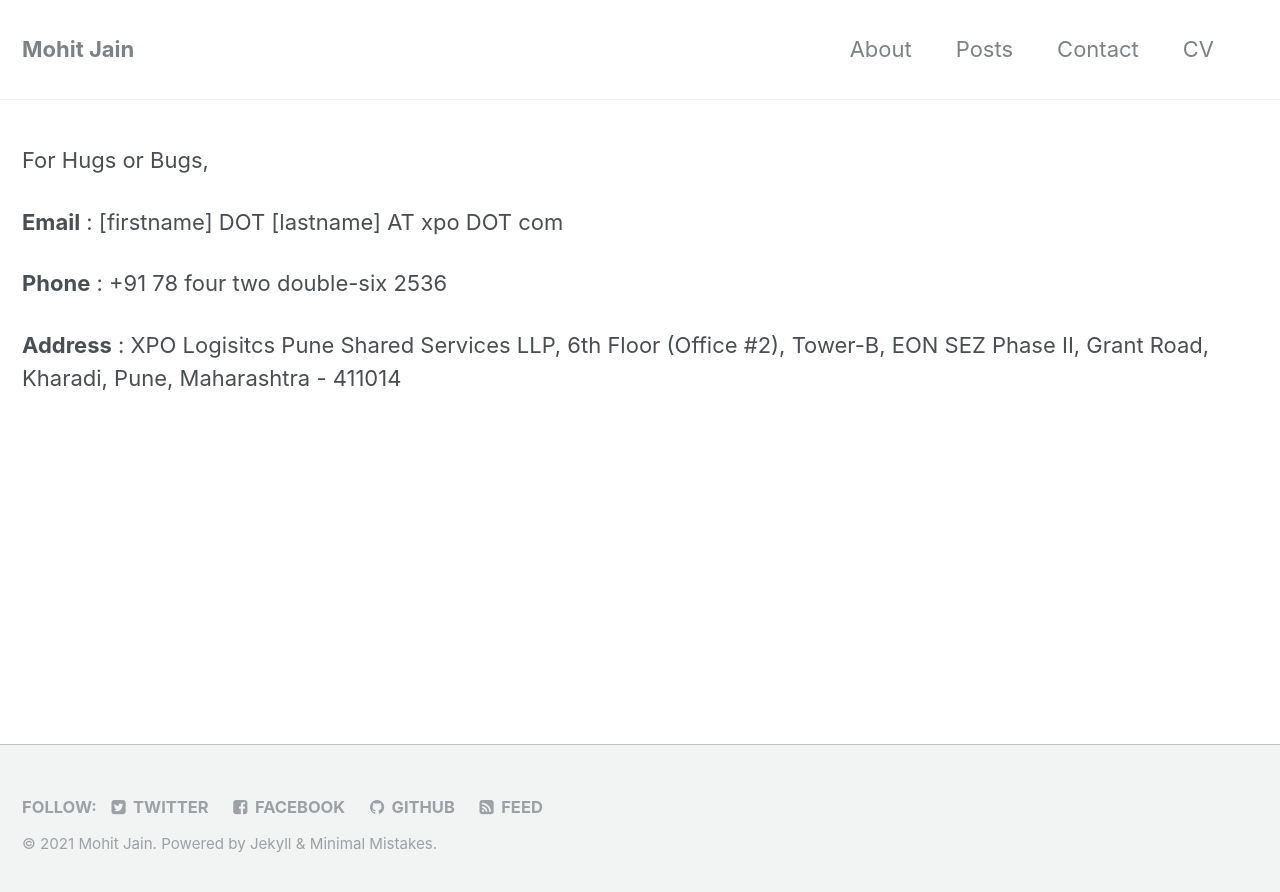
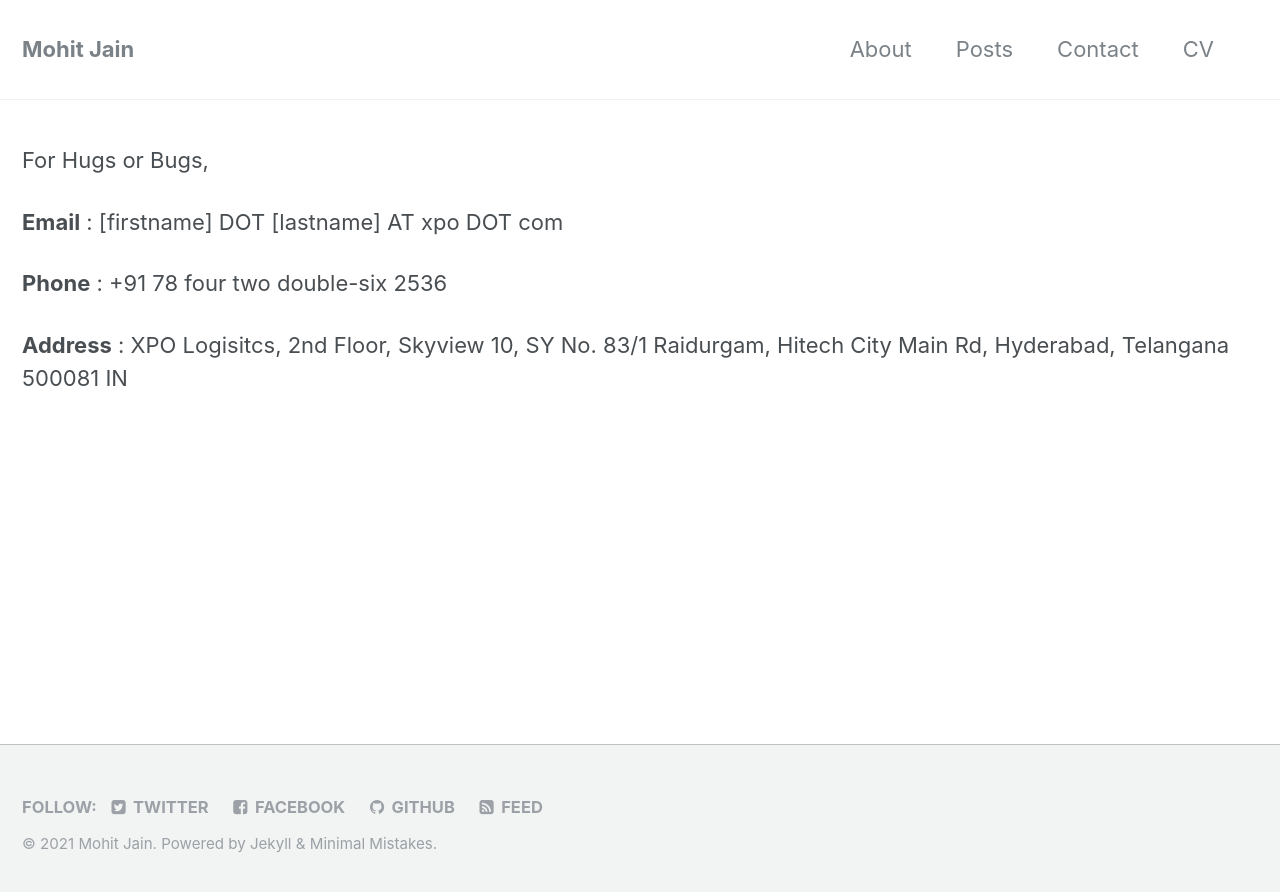
Before and after one commit to NightFury13/nightfury13.github.io, a Jekyll site: the page built from _pages/contact.md, in a window 1280 px wide. Shown: the top 892 px of the page. Built offline with Jekyll 4.4.1, drawn with Linux system fonts in a browser that asks for light colours.

Commit message:
Update contact.md

```diff
--- a/_pages/contact.md
+++ b/_pages/contact.md
@@ -10,4 +10,4 @@ For Hugs or Bugs,
 
 **Phone** : +91 78 four two double-six 2536
 
-**Address** : XPO Logisitcs Pune Shared Services LLP, 6th Floor (Office #2), Tower-B, EON SEZ Phase II, Grant Road, Kharadi, Pune, Maharashtra - 411014
+**Address** : XPO Logisitcs, 2nd Floor, Skyview 10, SY No. 83/1 Raidurgam, Hitech City Main Rd, Hyderabad, Telangana 500081 IN
```
